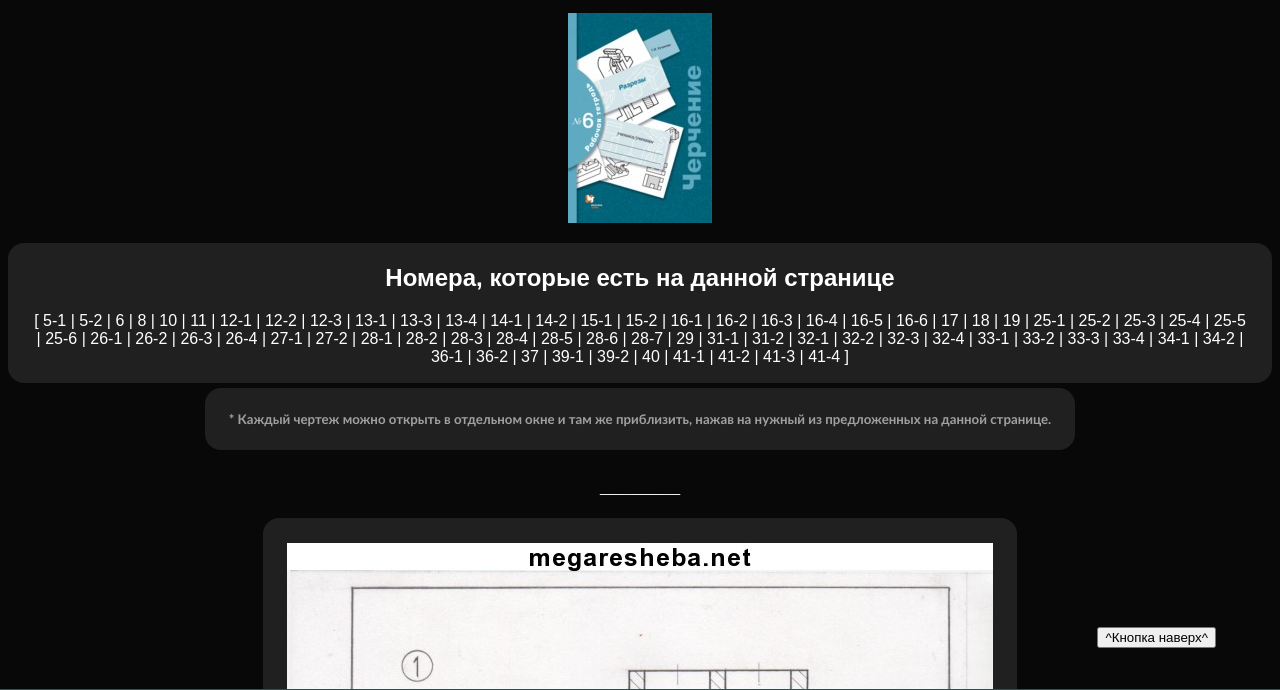
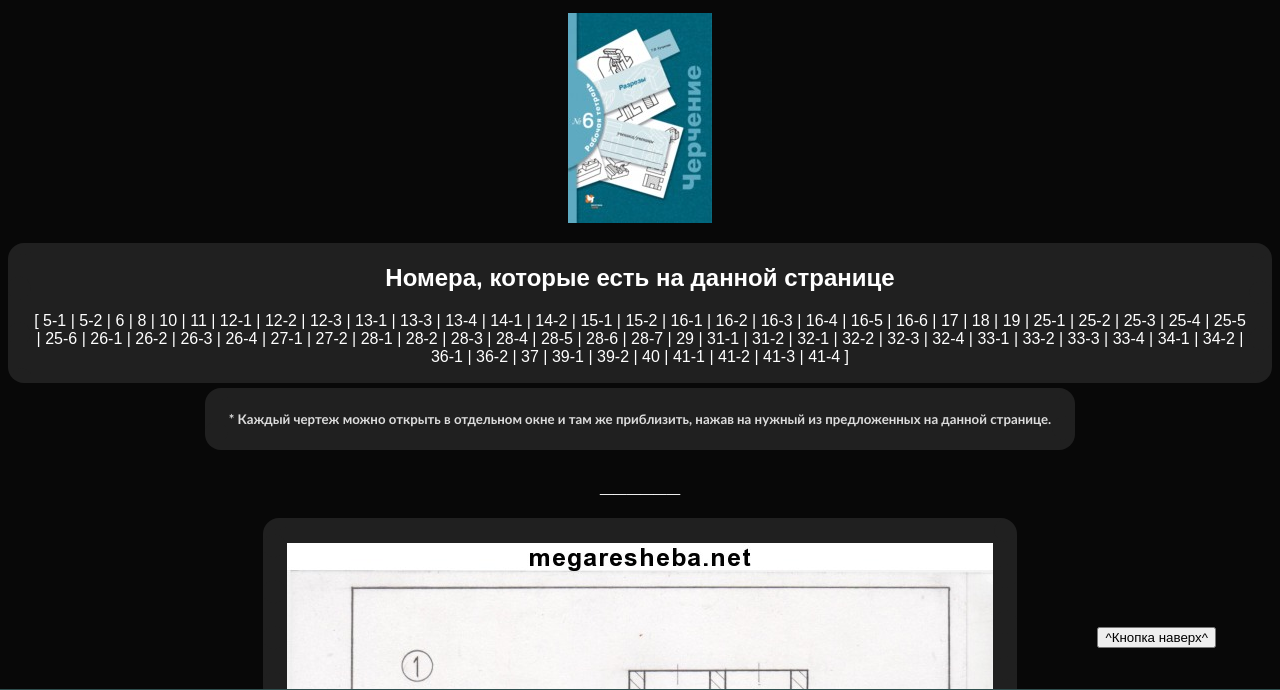
Before and after one commit to Nikita06-dotcom/VIPGDZ.github.io, a plain HTML site: page CH-6.html in a window 1280 px wide. Shown: the part 93-783 px from the top of the page. Drawn offline with Linux system fonts and the light colour scheme.

Commit message:
Add files via upload

```diff
--- a/registration/style.css
+++ b/registration/style.css
@@ -2,7 +2,7 @@
 /*https://html5css.ru/colors/colors_shades.php - оттенки черного 16 бит*/
 
 h1, h2, h3, h4, p { font-family: 'Arial'; text-align:center; }
-h5 {font-family: 'Trebuchet MS'; text-align:center; color: 	#A0A0A0}
+h5 {font-family: 'Trebuchet MS'; text-align:center; color: 	#DCDCDC}
 body { background: #080808; /* Цвет фона */ color: #FFFFFF; /* Цвет текста */ }
 
 #footer {
```
